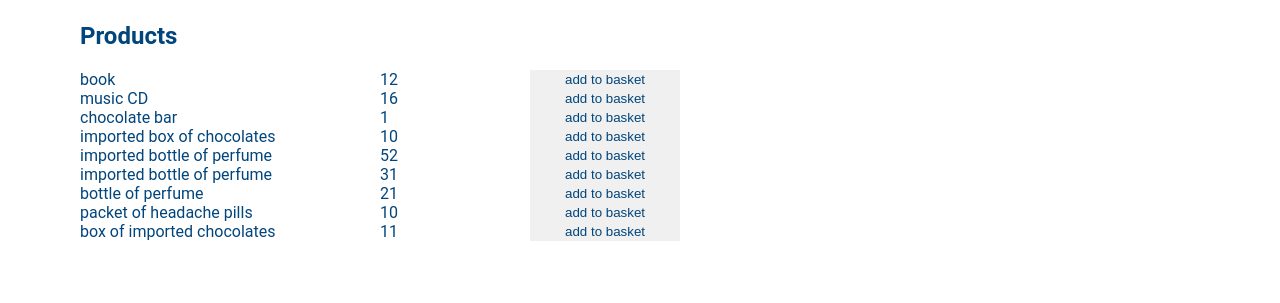
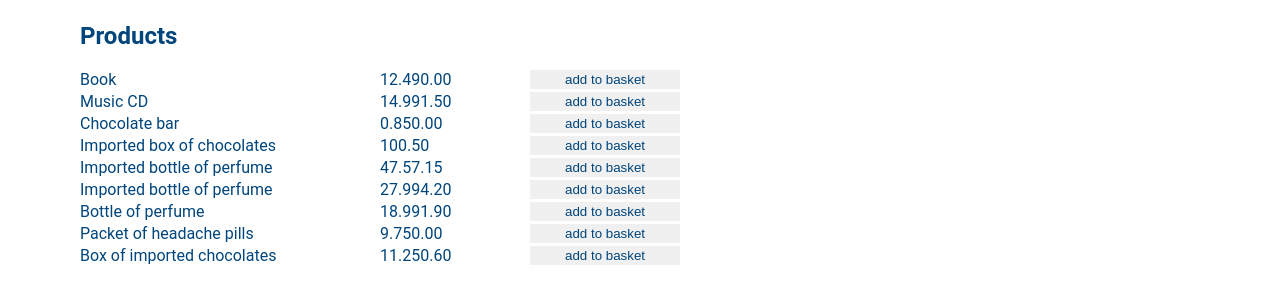
Before and after one commit to vanessawa/sales-taxes, a Vue app: page / in a window 1280 px wide. Shown: the part 235-538 px from the top of the page. Built offline with nearby package versions, Linux system fonts and the light colour scheme.

Commit message:
taxes with rounding

```diff
--- a/src/App.vue
+++ b/src/App.vue
@@ -4,14 +4,14 @@
   </header>
   <main>
     <h2>Products</h2>
-    <div class="prodDiv" v-for="Product in Products" :key="Product.id">
+    <div id="prodDiv" v-for="Product in Products" :key="Product.id">
       {{ Product.title }}
       <span v-text="grossPrice(Product)" />
       <button id="basket-btn" @click="onClick(Product)">add to basket</button>
     </div>
     <br />
     <h2 v-if="Basket.length >= 1">Basket</h2>
-    <div class="prodDiv" v-for="Basketitem in Basket" :key="Basketitem.id">
+    <div id="prodDiv" v-for="Basketitem in Basket" :key="Basketitem.id">
       {{ Basketitem.title }} {{ Basketitem.grossPrice }}
     </div>
   </main>
@@ -30,14 +30,28 @@ export default {
   },
   components: {},
   methods: {
+    taxPrice(Product) {
+      let taxes = (Product.price * Product.tax) / 100;
+
+      if (Product.imported === true) {
+        taxes = ((Product.tax + 5) * Product.price) / 100;
+      }
+
+      let factor = 0.05;
+      let rounded = Math.ceil(taxes / factor) * factor;
+      let taxPrice = rounded.toFixed(2);
+
+      return taxPrice;
+    },
+
     grossPrice(Product) {
-      let grossPrice = Math.round(
-        Product.price + (Product.price * Product.tax) / 100
-      );
+      let grossPrice = Product.price + this.taxPrice(Product);
+
       return grossPrice;
     },
 
     onClick(Product) {
+      Product.taxPrice = this.taxPrice(Product);
       Product.grossPrice = this.grossPrice(Product);
       this.Basket.push(Product);
     },
@@ -77,16 +91,16 @@ main {
   border: 0;
   background: rgba(145, 144, 144, 0.139);
   color: inherit;
-  position: relative;
 }
 
 #basket-btn:hover {
   background-color: rgba(74, 74, 74, 0.139);
 }
 
-.prodDiv {
+#prodDiv {
   max-width: 600px;
   display: grid;
   grid-template-columns: 1fr 0.5fr 0.5fr;
+  margin-bottom: 3px;
 }
 </style>
--- a/src/components/Products.js
+++ b/src/components/Products.js
@@ -1,63 +1,63 @@
 const products = [
   {
     id: 1,
-    title: "book",
+    title: "Book",
     price: 12.49,
     tax: 0,
     imported: false,
   },
   {
     id: 2,
-    title: "music CD",
+    title: "Music CD",
     price: 14.99,
     tax: 10,
     imported: false,
   },
   {
     id: 3,
-    title: "chocolate bar",
+    title: "Chocolate bar",
     price: 0.85,
     tax: 0,
     imported: false,
   },
   {
     id: 4,
-    title: "imported box of chocolates",
+    title: "Imported box of chocolates",
     price: 10.0,
     tax: 0,
     imported: true,
   },
   {
     id: 5,
-    title: "imported bottle of perfume",
+    title: "Imported bottle of perfume",
     price: 47.5,
     tax: 10,
     imported: true,
   },
   {
     id: 6,
-    title: "imported bottle of perfume",
+    title: "Imported bottle of perfume",
     price: 27.99,
     tax: 10,
     imported: true,
   },
   {
     id: 7,
-    title: "bottle of perfume",
+    title: "Bottle of perfume",
     price: 18.99,
     tax: 10,
     imported: false,
   },
   {
     id: 8,
-    title: "packet of headache pills",
+    title: "Packet of headache pills",
     price: 9.75,
     tax: 0,
     imported: false,
   },
   {
     id: 9,
-    title: "box of imported chocolates",
+    title: "Box of imported chocolates",
     price: 11.25,
     tax: 0,
     imported: true,
```
